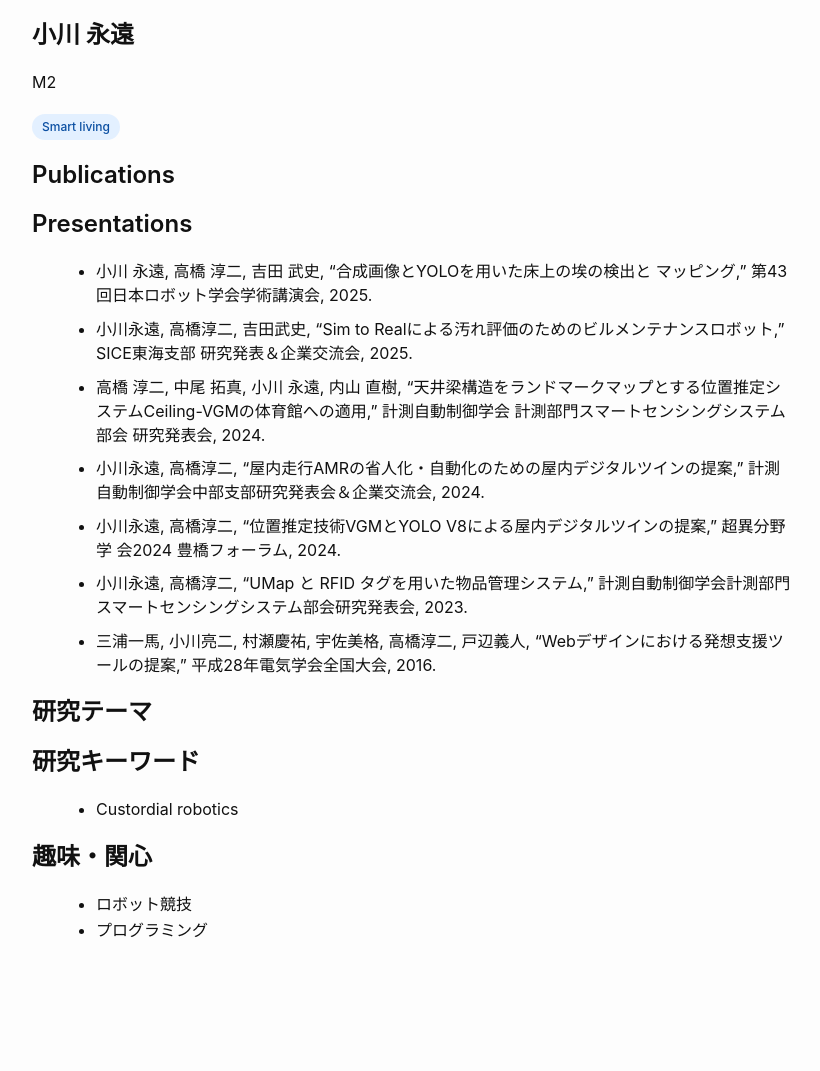
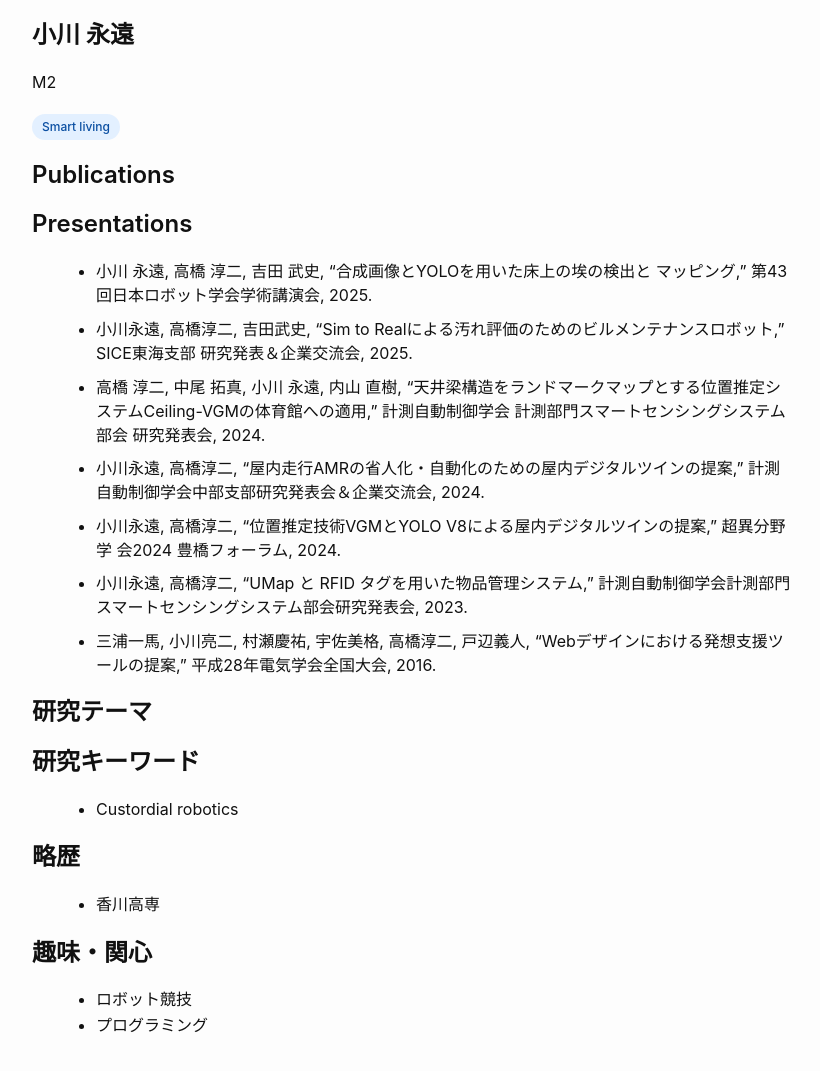
Before and after one commit to tlab-tut/tlab-site, a Jekyll site: the page built from members/ogawa.md, in a window 1280 px wide, cut to the strip 338-1439 px from the top of the page. Shown: the top 1071 px of the strip, without its empty margins (228-1048 px from the left). Built offline with Jekyll 4.4.1, drawn with Linux system fonts in a browser that asks for light colours; before the commit the page ends 1343 px from its top, so only the background shows below that.

Commit message:
メンバーページ修正

```diff
--- a/members/ogawa.md
+++ b/members/ogawa.md
@@ -26,6 +26,9 @@ research_tags:
 - Custordial robotics
 
 
+## 略歴
+- 香川高専
+
 ## 趣味・関心
 - ロボット競技
 - プログラミング
```
